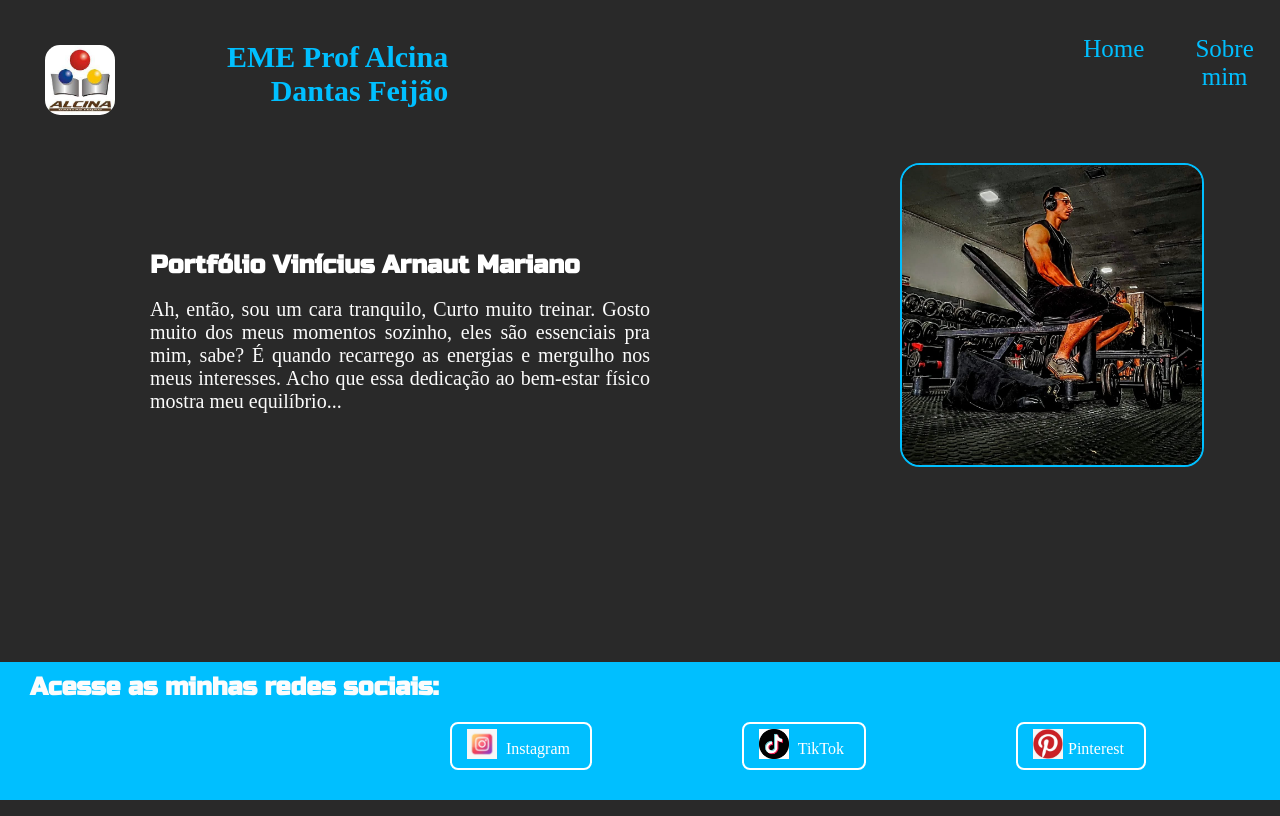
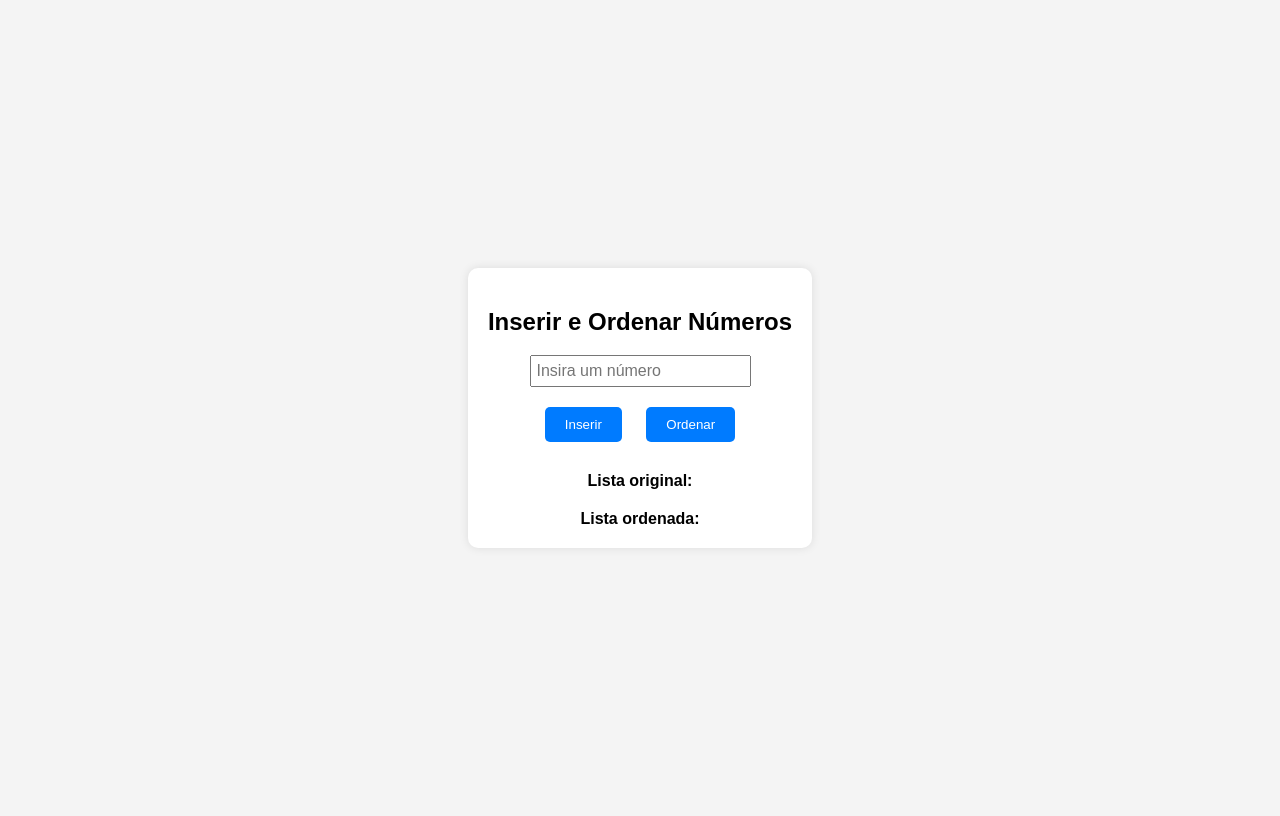
Before and after one commit to daniellbp25/Ai-meu-DEUS, a plain HTML site: page index.html in a window 1280 px wide. Drawn offline with Linux system fonts and the light colour scheme.

Commit message:
salvando

```diff
--- a/index.html
+++ b/index.html
@@ -1,60 +1,71 @@
 <!DOCTYPE html>
 <html lang="pt-br">
-<head>                                   <!--
-  Nome: Beatriz Macedo da Silva     N°3        Turma: 3°B
-  Nome: Daniel Lozano Borges Pires  N°5
-  Nome: Isabelle Carvalho Salun     N°12
-  Nome: Kauã Henrique Viera         N°18
-  Nome: Vinícius Arnaut Mariano     N°29                  -->
+<head>
+    <!--
+  Nome: Daniel Lozano Borges Pires   N°5        Turma: 3°B
+  Nome: Isabelle Carvalho Salun      N°12
+  Nome: Izabella Savassa Petrarolli  N°14
+  Nome: Kauã Henrique Viera          N°18
+  Nome: Munir Rebouças               N°23
+  Nome: Vinícius Arnaut Mariano      N°29                  -->
     <meta charset="UTF-8">
-
-    <link href='https://fonts.googleapis.com/css?family=Russo One' rel='stylesheet'><meta name="viewport" content="width=device-width, initial-scale=1.0">
-    <title>Portfólio-Vinícius</title>
-    <link rel="stylesheet" href="style.css">
+    <meta name="viewport" content="width=device-width, initial-scale=1.0">
+    <title>Lista de Números e Ordenação</title>
+    <link rel="stylesheet" href="styles.css">
 </head>
 <body>
-<header class="cabecalho">
 
-
-  <h1 class="cabecalho_titulo"><img class="cabecalho_img" src="./img/alcinalogo.png"> EME Prof Alcina Dantas Feijão </h1>
-
-
-<nav class="cabecalho_menu">
-<a class="cabecalho_links" href="index.html">Home</a>
-<a class="cabecalho_links" href="Aboutme.html">Sobre mim</a>
-</nav>
-</header>
-
-<main class="Main">
-<h2 class="Main_titulo">Portfólio <strong class="nome">Vinícius Arnaut Mariano</strong></h2>
-<br>
-<aside>
-<p class="Main_aside"> Ah, então, sou um cara tranquilo, Curto muito treinar. Gosto muito dos meus momentos sozinho,
-  eles são essenciais pra mim, sabe? É quando recarrego as energias e mergulho nos meus interesses.
-  Acho que essa dedicação ao bem-estar físico mostra meu equilíbrio...
-</p>
-</aside>
-<img class="Main_img" src="./img/vinig2.png">
-<br>
-</main>
-<footer class="Footer">
-<h3 class ="Footer_subtitulo">Acesse as minhas redes sociais:</h3>
-
-<div class="Footer_linkM">
-<a class="Footer_links" href="https://www.instagram.com/vinii_gym"><img class="Footer_linksimg" src="./img/intagramR.png"> Instagram</a>
-
-<a class="Footer_links" href="https://www.tiktok.com/@vinii_gym" ><img class="Footer_linksimg" src="./img/tiktekoR.png"> TikTok</a>
-
-<a class="Footer_links" href="https://pin.it/1kb6hlxA2"><img class="Footer_linksimg" src="./img/pinterestR.png">Pinterest</a>
-
+<div class="container">
+    <h2>Inserir e Ordenar Números</h2>
+    <input type="number" id="numero" placeholder="Insira um número">
+    <br>
+    <button onclick="inserirNumero()">Inserir</button>
+    <button onclick="ordenarNumeros()">Ordenar</button>
+    <label id="listaOriginal">Lista original: </label>
+    <label id="listaOrdenada">Lista ordenada: </label>
 </div>
 
-</footer>
+<script>
+    let numeros = [];
+    let contador = 0;
 
-<img src="">
+    function inserirNumero() {
+        const num = document.getElementById("numero").value;
+        if (num !== "") {
+            numeros[contador] = parseInt(num);
+            contador++;
 
+            let listaStr = "";
+            for (let i = 0; i < contador; i++) {
+                listaStr += numeros[i] + (i < contador - 1 ? ", " : "");
+            }
 
+            document.getElementById("listaOriginal").innerText = "Lista original: " + listaStr;
+            document.getElementById("numero").value = "";
+        }
+    }
 
+    function ordenarNumeros() {
+        let fim = contador;
+
+        for (let i = 0; i < fim - 1; i++) {
+            for (let f = i + 1; f < fim; f++) {
+                if (numeros[i] > numeros[f]) {
+                    let temp = numeros[i];
+                    numeros[i] = numeros[f];
+                    numeros[f] = temp;
+                }
+            }
+        }
+
+        let listaOrdenadaStr = "";
+        for (let i = 0; i < fim; i++) {
+            listaOrdenadaStr += numeros[i] + (i < fim - 1 ? ", " : "");
+        }
+
+        document.getElementById("listaOrdenada").innerText = "Lista ordenada: " + listaOrdenadaStr;
+    }
+</script>
 
 </body>
 </html>
--- a/style.css
+++ /dev/null
@@ -1,148 +0,0 @@
-body{
-    background-color: #292929;
-
-    }
-
-*{
-padding: 0;
-margin: 0;
-
-}
-
-li {
-    list-style-type: none;
-  }
-
-    .cabecalho{
-    color: #00BFFF;
-    display: flex;
-    flex-direction: row;
-    padding: 30px 0px 20px 30px;
-
-    }
-
-    .cabecalho_titulo{
-     font-size: 30px;
-     padding: 10px;
-     display: flex;
-     flex-direction: row;
-     gap: 40px;
-     text-align: right;
-
-    }
-
-    .cabecalho_img{
-         height: 70px;
-         width: ]70px;
-         border-radius: 20px;
-         padding: 5px;
-
-    }
-
-    .cabecalho_links{
-     text-decoration: none;
-     color: #00BFFF;
-     font-size: 25px;
-     font-family: Russon One;
-    }
-
-    .cabecalho_menu{
-    display: flex;
-    flex-direction: row;
-    gap:50px;
-    text-align: center;
-    padding: 5px 25px;
-    margin-left: 600px;
-    }
-
-    .cabecalho_menu :hover{
-        color:#FCFCFC;
-
-
-    }
-
-
-    .Main{
-     margin-left: 150px;
-     margin-top: 100px;
-    }
-
-    .Main_aside{
-        font-size: 19px;
-        text-align: justify;
-        width: 500px;
-        height: auto;
-        color: #FCFCFC;
-        font-size: 20px;
-        }
-
-    .Main_titulo{
-    color:white;
-    font-family: Russo One;
-    font-size: 25px;
-    }
-
-    .Main_img{
-       height: 300px;
-       width: 300px;
-       margin-left: 750px ;
-       margin-top: -250px;
-       border: 2px solid #00BFFF;
-       border-radius: 20px;
-
-
-    }
-
-    .Footer_links{
-      text-decoration: none;
-      color: white;
-      text-align: center;
-      border: 2px solid white;
-      padding: 0px 20px 10px 10px;
-      border-radius: 8px;
-
-    }
-
-    .Footer_subtitulo{
-     color: #FCFCFC;
-     padding: 10px 20px 30px 30px;
-     margin-bottom: -10px;
-     font-size: 25px;
-     font-family: Russo one;
-    }
-
-
-    .Footer_linksimg{
-    height: 30px;
-    width: 30px;
-    margin-bottom: -10px;
-    padding: 5px;
-
-
-    }
-
-    .Footer_linkM{
-    display: flex;
-   flex-direction: row;
-   gap: 150px;
-   padding: 0px 50px 30px 50px;
-   margin-left: 400px;
-
-    }
-
-    .Footer_linkM :hover{
-      color: #292929;
-
-        }
-
-
-    .Footer{
-      width: 100%;
-      height:auto;
-      background-color: #00BFFF;
-      bottom: 0%;
-      margin: 0%;
-    position: absolute;
-
-
-    }
--- /dev/null
+++ b/styles.css
@@ -0,0 +1,42 @@
+body {
+  font-family: Arial, sans-serif;
+  display: flex;
+  justify-content: center;
+  align-items: center;
+  height: 100vh;
+  background-color: #f4f4f4;
+}
+
+.container {
+  background-color: #fff;
+  padding: 20px;
+  box-shadow: 0px 0px 10px rgba(0, 0, 0, 0.1);
+  border-radius: 10px;
+  text-align: center;
+}
+
+input[type="number"] {
+  padding: 5px;
+  font-size: 16px;
+  margin-bottom: 10px;
+}
+
+button {
+  padding: 10px 20px;
+  margin: 10px;
+  background-color: #007BFF;
+  color: #fff;
+  border: none;
+  border-radius: 5px;
+  cursor: pointer;
+}
+
+button:hover {
+  background-color: #0056b3;
+}
+
+label {
+  display: block;
+  margin-top: 20px;
+  font-weight: bold;
+}
```
